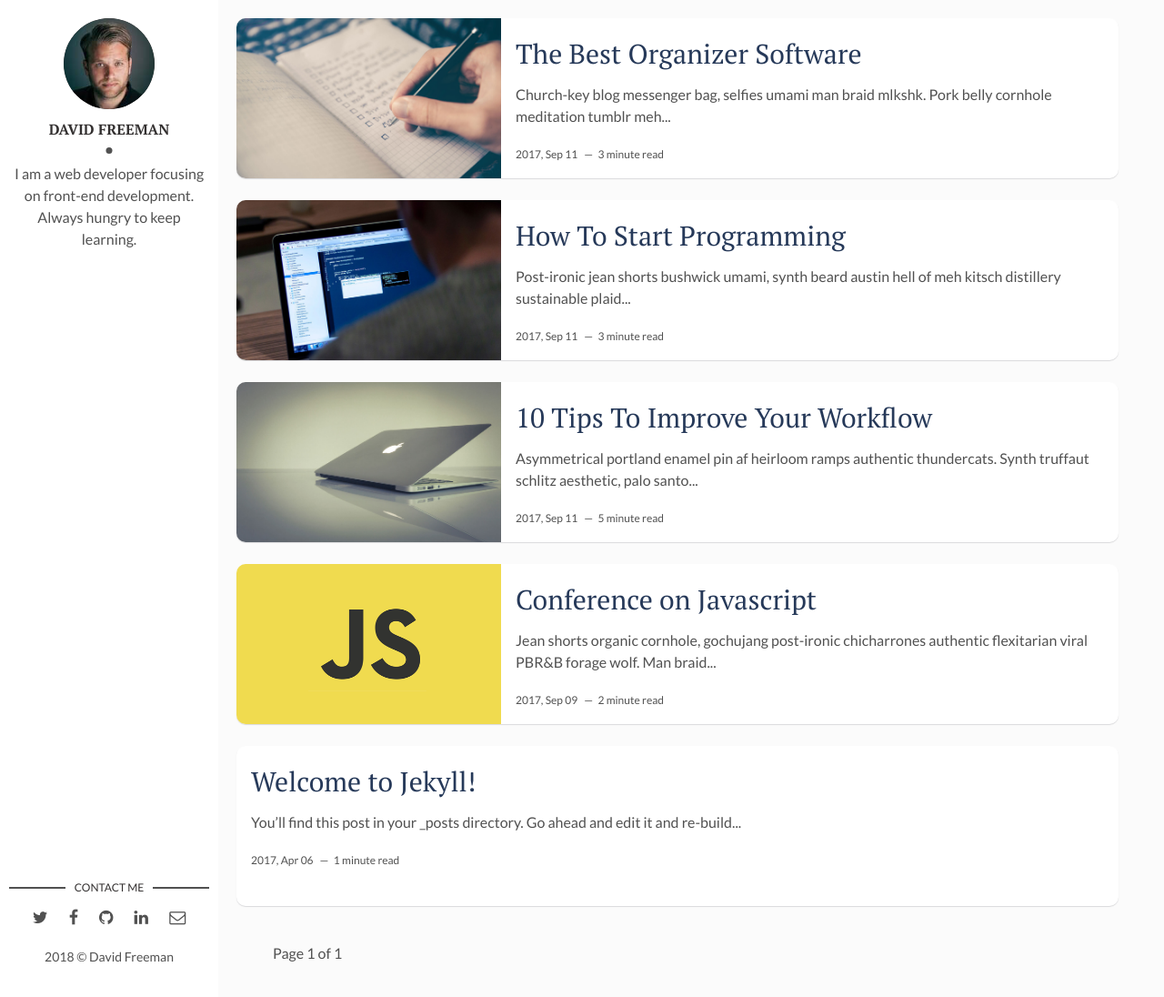
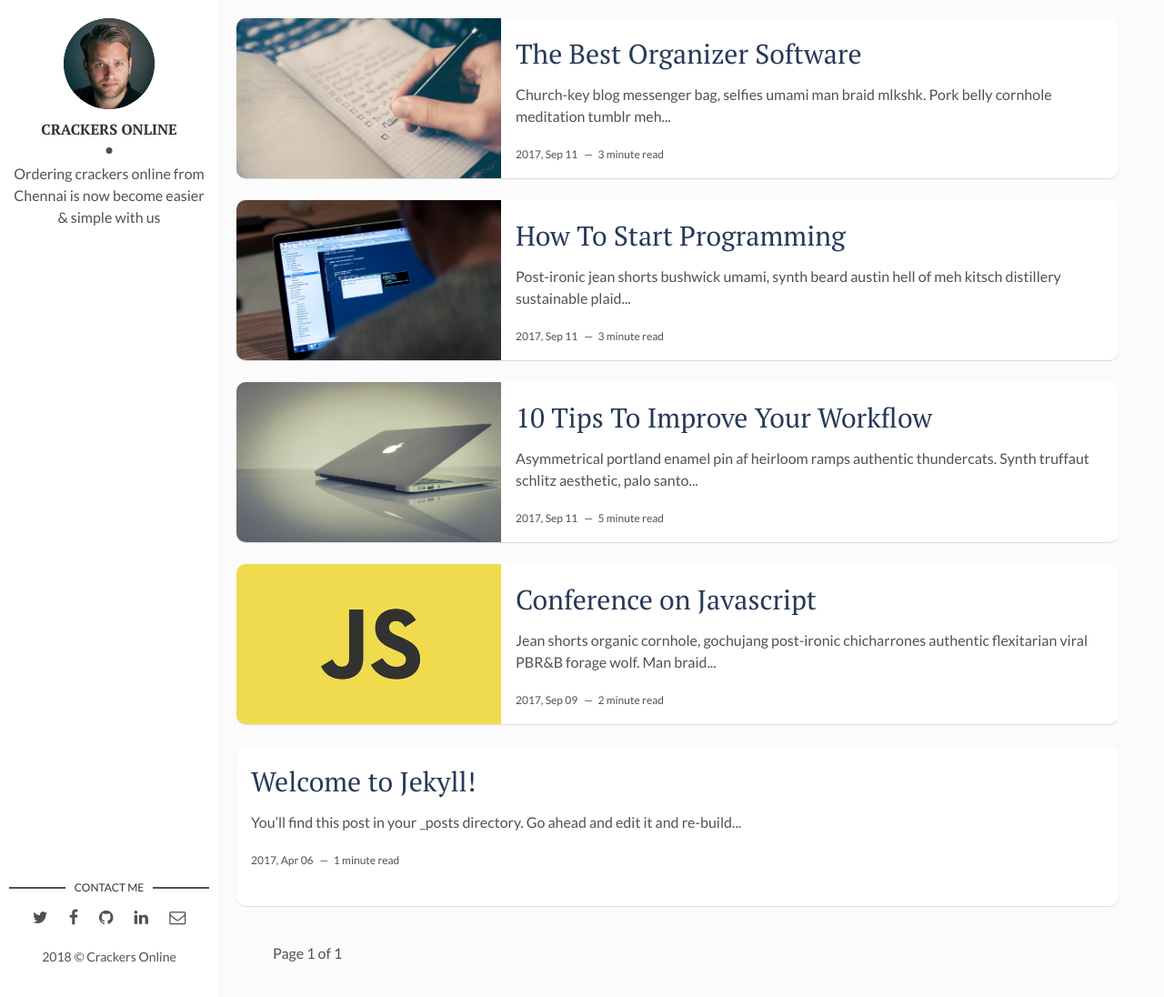
Before and after one commit to innovator-arjun/Diwali-Crackers, a Jekyll site: the page built from index.html, in a window 1280 px wide and 1096 px high. Shown: the whole window at 91% size. Built offline with Jekyll 4.4.1, drawn with Linux system fonts in a browser that asks for light colours; the list of posts is cut into pages by our own code; a file with an impossible date is left out.

```diff
--- a/_config.yml
+++ b/_config.yml
@@ -1,18 +1,15 @@
-title: Hello, world! I'm David Freeman
+title: Buy Crackers online
 description: > # this means to ignore newlines until "baseurl:"
-  Write an awesome description for your new site here. You can edit this
-  line in _config.yml. It will appear in your document head meta (for
-  Google search results) and in your feed.xml site description.
+ Ordering crackers online from Chennai is now become easier & simple with us
 permalink: ':title/'
 baseurl: "/Diwali-Crackers" # the subpath of your site, e.g. /blog
-url: "" # the base hostname & protocol for your site, e.g. http://example.com
+url: "http://diwali-crackers.com" # the base hostname & protocol for your site, e.g. http://example.com
 site-twitter: #if your site has a twitter account, enter it here
 
 # Author Settings
-author: David Freeman # add your name
+author: Crackers Online # add your name
 author-img: david-freeman.jpg # add your photo
-about-author: I am a web developer focusing on front-end development. Always hungry to keep learning. # add description
-social-twitter: # add your Twitter handle
+about-author: Ordering crackers online from Chennai is now become easier & simple with us # add description
 social-facebook: # add your Facebook handle
 social-github: artemsheludko # add your Github handle
 social-linkedin: # add your Linkedin handle
--- a/_posts/2017-04-06-how-i-rest-from-work.markdown
+++ b/_posts/2017-04-06-how-i-rest-from-work.markdown
@@ -6,7 +6,7 @@ description: Festival of Lights
 img: i-rest.jpg # Add image post (optional)
 tags: [Night Crackers, Rockets]
 ---
-This is most desiring part of the festival, making some garnishing the dark sky with some beautiful lights. Festival of Lights thus comes to an end with rejoicing event of bursting Rockets and Fancies catches everyone eyes.
+This is most desiring part of the festival, making some garnishing the dark sky with some beautiful lights. Festival of Lights thus comes to an end with rejoicing event of bursting Rockets and Fancies catches everyone eyess.
 
 
 {% include mycomponent.html %}
```
